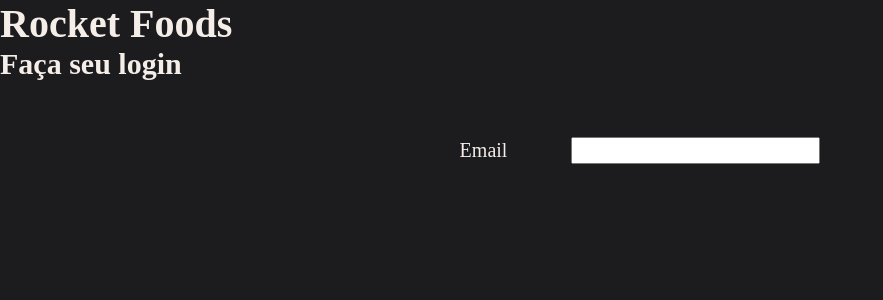
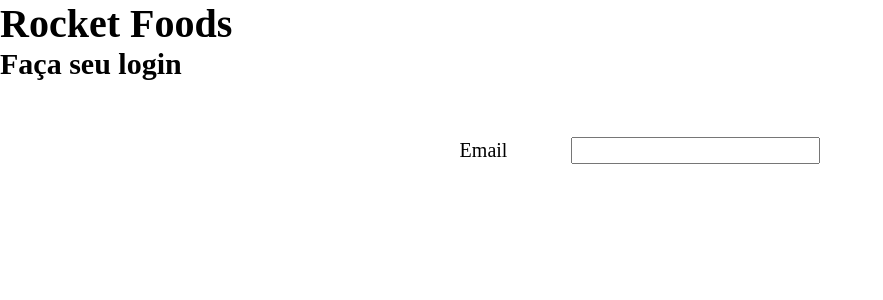
Before and after one commit to leokazuyukinagatani/frontend, a React (Vite) app: page / in a window 1280 px wide. Shown: the top 300 px of the page, without its empty margins (0-883 px from the left). Built offline with nearby package versions, Linux system fonts and the light colour scheme.

Commit message:
feat: token colors

```diff
--- a/src/styles/theme.js
+++ b/src/styles/theme.js
@@ -1,20 +1,34 @@
 export default {
   COLORS: {
-    BACKGROUND_900: "#262529",
-    BACKGROUND_800: "#1C1B1E",
-    BACKGROUND_700: "#3E3B47",
+    LIGHT_100: "hsla(0,0%,100%,1)",
+    LIGHT_200: "hsla(39,100%,97%,1)",
+    LIGHT_300: "hsla(240,9%,89%,1)",
+    LIGHT_400: "hsla(240,7%,78%,1)",
+    LIGHT_500: "hsla(240,6%,51%,1)",
+    LIGHT_600: "hsla(204,2%,47%,1)",
+    LIGHT_700: "hsla(201,10%,34%,1)",
 
-    WHITE: "#F4EDE8",
-    BLACK: "#0D0C0F",
+    DARK_100: "hsla(192, 100%, 1%, 1)",
+    DARK_200: "hsla(198, 100%, 2%, 1)",
+    DARK_300: "hsla(210, 100%, 1%, 1)",
+    DARK_400: "hsla(199, 100%, 3%, 1)",
+    DARK_500: "hsla(198, 100%, 4%, 1)",
+    DARK_600: "hsla(200, 100%, 5%, 1)",
+    DARK_700: "hsla(199, 100%, 5%, 1)",
+    DARK_800: "hsla(201, 35%, 8%, 1)",
+    DARK_900: "hsla(200, 48%, 10%, 1)",
+    DARK_1000: "hsla(201, 22%, 13%, 1)",
 
-    PINK: "#FF859B",
-    PINK_100: "#FF859B0D",
+    GRADIENT_100: "linear-gradient(90deg, hsla(200, 100%, 3%, 0.27) 0%, hsla(200, 100%, 3%, 1) 100%)",
+    GRADIENT_200: "linear-gradient(180deg, hsla(198, 61%, 9%, 1) 0%, hsla(200, 100%, 5%, 1) 100%)",
 
+    TOMATO_100: "hsla(353, 95%, 24%, 1)",
+    TOMATO_200: "hsla(354, 100%, 29%, 1)",
+    TOMATO_300: "hsla(355, 67%, 40%, 1)",
+    TOMATO_400: "hsla(355, 38%, 49%, 1)",
 
-
-    GRAY_100: "#999591",
-    GRAY_300: "#666360",
-    GRAY_400: "#312E38",
-    RED: "#FF002E",
+    CARROT_100: "hsla(32, 96%, 64%, 1)",
+    MINT_100: "hsla(147, 96%, 42%, 1)",
+    CAKE_100: "hsla(195, 91%, 25%, 1)"
   }
 }
```
